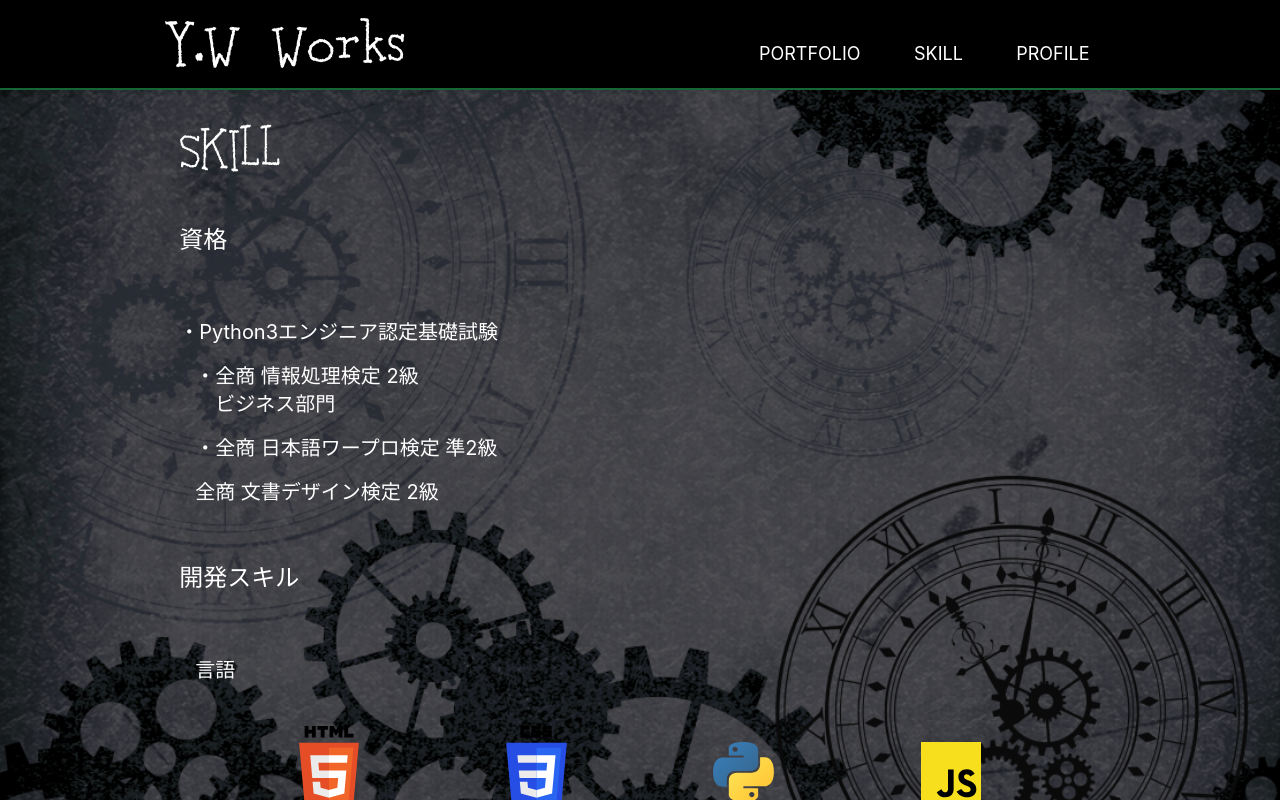
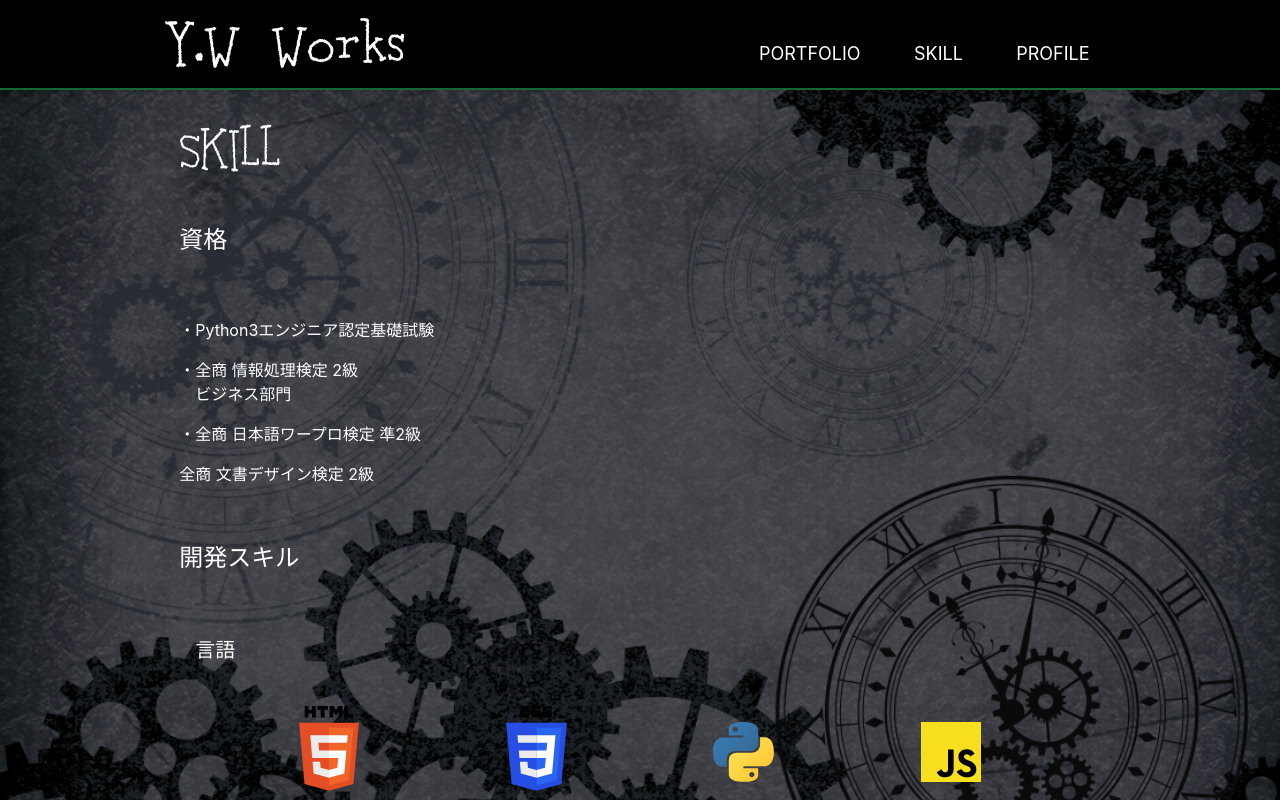
Before and after one commit to Y-Watanabe-Eng/Works, a React (Vite) app: page /Works/Skill in a window 1280 px wide. Shown: the top 800 px of the page. Built offline with nearby package versions, Linux system fonts and the light colour scheme.

Commit message:
Skill.jsx の更新

```diff
--- a/src/components/Skill.jsx
+++ b/src/components/Skill.jsx
@@ -46,10 +46,10 @@ export const Skill = () => {
             <h2 className='text-2xl sm:text-4xl font-CLEAT'>SKILL</h2>
             <h2 className='text-xl sm:text-2xl pt-6'>資格</h2>
             <div className='py-8'>
-                <p className='text-xl pb-4'>・Python3エンジニア認定基礎試験</p>
-                <p className='text-xl pl-4 pb-4'>・全商 情報処理検定 2級<br/>　ビジネス部門</p>
-                <p className='text-xl pl-4 pb-4'>・全商 日本語ワープロ検定 準2級</p>
-                <p className='text-xl pl-4'>全商 文書デザイン検定 2級</p>
+                <p className='text-base pb-4'>・Python3エンジニア認定基礎試験</p>
+                <p className='text-base pb-4'>・全商 情報処理検定 2級<br/>　ビジネス部門</p>
+                <p className='text-base pb-4'>・全商 日本語ワープロ検定 準2級</p>
+                <p className='text-base'>全商 文書デザイン検定 2級</p>
             </div>
             <h2 className='text-xl sm:text-2xl pt-6'>開発スキル</h2>
             <div className='py-8'>
```
